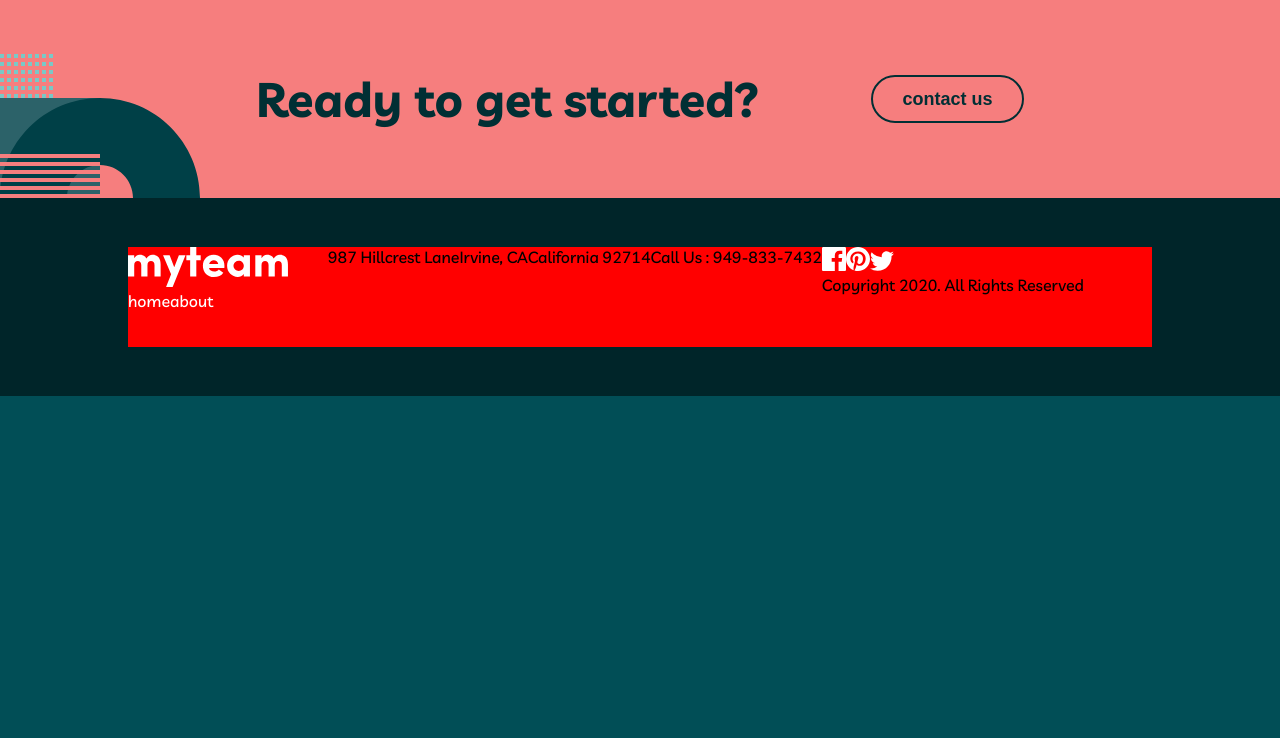
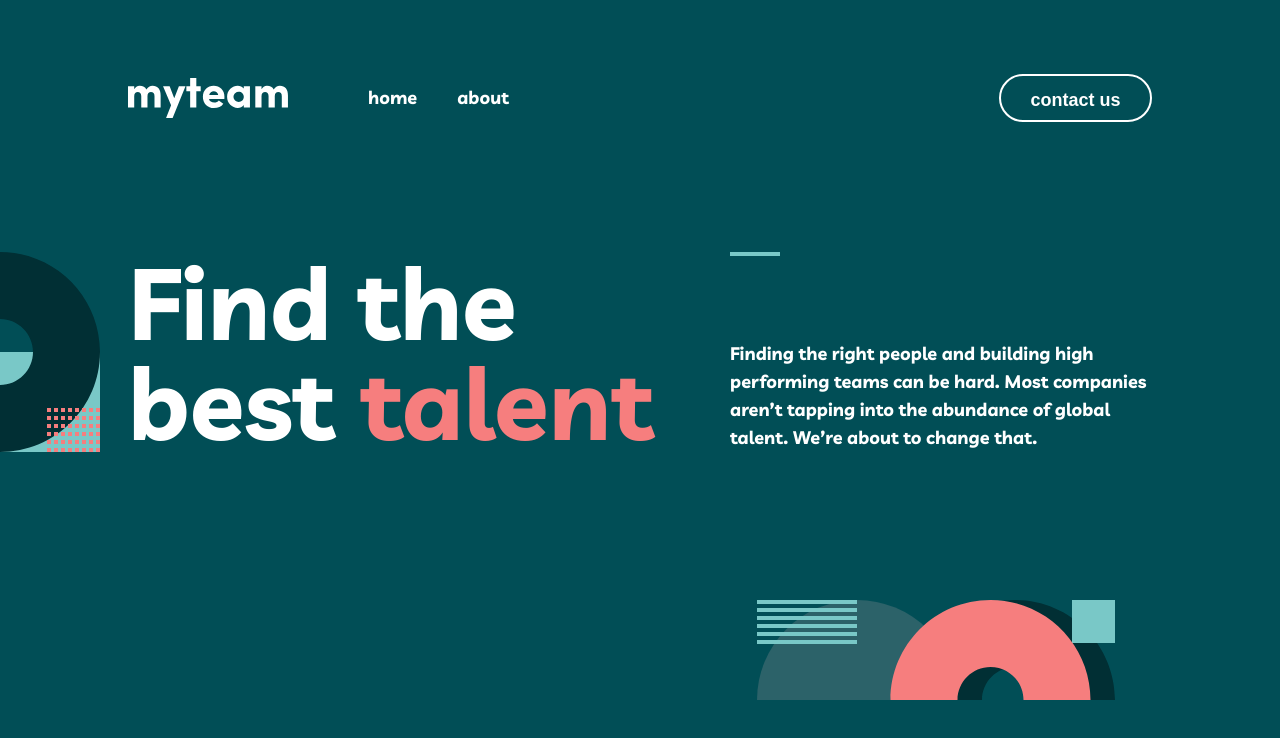
Before and after one commit to MichaelAffanyi/Trial, a React (Create React App) app: page / in a window 1280 px wide. Shown: the top 738 px of the page. Built offline with nearby package versions, Linux system fonts and the light colour scheme.

Commit message:
Add home

```diff
--- a/src/App.js
+++ b/src/App.js
@@ -1,12 +1,14 @@
 import './App.css';
-import Footer from './Components/Footer/Footer';
-// import Header from './Components/Header/Header';
+// import Footer from './Components/Footer/Footer';
+import Header from './Components/Header/Header';
+import Home from './pages/Home/Home';
 
 function App() {
   return (
     <div className="App">
-      {/* <Header /> */}
-      <Footer />
+      <Header />
+      <Home />
+      {/* <Footer /> */}
     </div>
   );
 }
--- a/src/Components/Footer/Footer.js
+++ b/src/Components/Footer/Footer.js
@@ -5,6 +5,12 @@ import {
     FooterTop,
     FooterBottom
 } from './FooterStyles'
+
+import {
+    facebook,
+    pinterest,
+    twitter
+} from '../SVGs'
 
 function Footer() {
   return (
@@ -18,6 +24,7 @@ function Footer() {
         </FooterTop>
         <FooterBottom>
             <div className='bottom_content'>
+                <div className='content'>
                     <div className='nav'>
                         <Logo src='./assets/logo.svg' />
                         <div className='nav_links'>
@@ -31,16 +38,14 @@ function Footer() {
                         <span>California 92714</span>
                         <span>Call Us : 949-833-7432</span>
                     </div>
+                </div>
                 <div className='footer'>
                     <div className='svg'>
-                        <img src='./assets/icon-facebook.svg' alt='' />
-                        <img src='./assets/icon-pinterest.svg' alt='' />
-                        <img src='./assets/icon-twitter.svg' alt='' />
+                        {facebook}
+                        {pinterest}
+                        {twitter}
                     </div>
                     <span>Copyright 2020. All Rights Reserved</span>
-                    {/* <div className='copyright'>
-
-                    </div> */}
                 </div>
             </div>
         </FooterBottom>
--- a/src/Components/Footer/FooterStyles.js
+++ b/src/Components/Footer/FooterStyles.js
@@ -14,14 +14,26 @@ export const FooterTop = styled.div`
     overflow: hidden;
 
     .top_content {
-        position: relative;
-        width: 60%;
+        display: flex;
+        justify-content: space-between;
+        width: 70%;
+        max-width: 1024px;
+
+        @media (max-width: 450px) {
+            text-align: center;
+            flex-direction: column;
+            height: 136px;
+        }
     }
 
     img {
             position: absolute;
             left: 0;
             bottom: 0;
+
+            @media (max-width: 950px) {
+                bottom: -20px;
+            }
         }
 
     span {
@@ -29,11 +41,14 @@ export const FooterTop = styled.div`
         font-size: 48px;
         line-height: 48px;
         color: #012F34;
+
+        @media (max-width: 950px) {
+            font-size: 32px;
+            line-height: 32px;
+        }
     }
 
     button {
-        position: absolute;
-        right: 0;
         background: transparent;
         width: 153px;
         height: 48px;
@@ -50,6 +65,14 @@ export const FooterTop = styled.div`
             background-color: #012F34;
             color: #fff;
         }
+
+        @media (max-width: 450px) {
+            margin: 0 auto;
+        }
+    }
+
+    @media (max-width: 450px) {
+        height: 302px;
     }
 `
 export const FooterBottom = styled.div`
@@ -63,12 +86,140 @@ export const FooterBottom = styled.div`
         width: 80%;
         height: 100px;
         display: flex;
-        /* align-items: center;
-        justify-content: center; */
-        background: red;
+        align-items: center;
+        justify-content: space-between;
+
+        .content {
+            width: 100%;
+            max-width: 730px;
+            height: 100%;
+            display: flex;
+            align-items: center;
+            justify-content: space-between;
+
+            @media (max-width: 950px) {
+                height: 102px;
+            }
+
+            @media (max-width: 450px) {
+                flex-direction: column;
+                height: 70%;
+            }
+        }
+
+        @media (max-width: 950px) {
+            flex-direction: column;
+            width: 90%;
+            height: 159px;
+        }
+
+        @media (max-width: 450px) {
+            height: 302px;
+        }
     }
 
     .nav {
         color: #fff;
+        height: 100%;
+        display: flex;
+        flex-direction: column;
+        justify-content: space-between;
+
+        .nav_links {
+            display: flex;
+            gap: 40px;
+            cursor: pointer;
+
+            span:hover {
+                color: #F67E7E;
+            }
+
+            @media (max-width: 950px) {
+                gap: 24px;
+            }
+        }
+
+        @media (max-width: 950px) {
+            width: 107px;
+        }
+
+        @media (max-width: 450px) {
+            justify-content: unset;
+            gap: 24px;
+        }
     }
+
+    .address {
+        width: 445px;
+        height: 100%;
+        display: flex;
+        flex-direction: column;
+        justify-content: space-between;
+        font-size: 15px;
+        line-height: 25px;
+        color: #FFFFFF;
+        mix-blend-mode: normal;
+        opacity: 0.6;
+
+        @media (max-width: 950px) {
+            width: unset;
+            text-align: right;
+        }
+
+        @media (max-width: 450px) {
+            text-align: center;
+        }
+    }
+
+    .footer {
+        height: 100%;
+        display: flex;
+        flex-direction: column;
+        justify-content: space-between;
+
+        span {
+            color: #FFFFFF;
+            mix-blend-mode: normal;
+            opacity: 0.6;
+        }
+
+        .svg {
+            display: flex;
+            justify-content: space-between;
+            width: 104px;
+            margin-left: auto;
+            cursor: pointer;
+
+            svg:hover path {
+               fill: #F67E7E;
+            }
+
+            @media (max-width: 950px) {
+                margin-left: unset;
+            }
+
+        }
+
+        @media (max-width: 950px) {
+            width: 100%;
+            height: 25px;
+            flex-direction: row;
+            align-items: center;
+        }
+
+        @media (max-width: 450px) {
+            flex-direction: column;
+            gap: 16px;
+            font-size: 15px;
+        }
+    }
+
+    @media (max-width: 950px) {
+        height: 271px;
+    }
+
+    @media (max-width: 450px) {
+        height: 432px;
+    }
+
 `
--- a/src/Components/Header/HeaderStyles.js
+++ b/src/Components/Header/HeaderStyles.js
@@ -67,8 +67,11 @@ export const Logo = styled.img`
     margin-right: 40px;
     cursor: pointer;
 
-    @media (max-width: 450px) {
-            width: 128px;
+    @media (max-width: 950px) {
             margin-right: unset;
         }
+
+    /* @media (max-width: 450px) {
+            width: 128px;
+        } */
 `
--- /dev/null
+++ b/src/Components/SVGs.js
@@ -0,0 +1,7 @@
+    export const facebook = <svg xmlns="http://www.w3.org/2000/svg" width="24" height="24"><path fill="#FFF" d="M22.675 0H1.325C.593 0 0 .593 0 1.325v21.351C0 23.407.593 24 1.325 24H12.82v-9.294H9.692v-3.622h3.128V8.413c0-3.1 1.893-4.788 4.659-4.788 1.325 0 2.463.099 2.795.143v3.24l-1.918.001c-1.504 0-1.795.715-1.795 1.763v2.313h3.587l-.467 3.622h-3.12V24h6.116c.73 0 1.323-.593 1.323-1.325V1.325C24 .593 23.407 0 22.675 0z"/></svg>
+
+    export const pinterest = <svg xmlns="http://www.w3.org/2000/svg" width="24" height="24"><path fill="#FFF" d="M12 0C5.373 0 0 5.372 0 12c0 5.084 3.163 9.426 7.627 11.174-.105-.949-.2-2.405.042-3.441.218-.937 1.407-5.965 1.407-5.965s-.359-.719-.359-1.782c0-1.668.967-2.914 2.171-2.914 1.023 0 1.518.769 1.518 1.69 0 1.029-.655 2.568-.994 3.995-.283 1.194.599 2.169 1.777 2.169 2.133 0 3.772-2.249 3.772-5.495 0-2.873-2.064-4.882-5.012-4.882-3.414 0-5.418 2.561-5.418 5.207 0 1.031.397 2.138.893 2.738a.36.36 0 01.083.345l-.333 1.36c-.053.22-.174.267-.402.161-1.499-.698-2.436-2.889-2.436-4.649 0-3.785 2.75-7.262 7.929-7.262 4.163 0 7.398 2.967 7.398 6.931 0 4.136-2.607 7.464-6.227 7.464-1.216 0-2.359-.631-2.75-1.378l-.748 2.853c-.271 1.043-1.002 2.35-1.492 3.146C9.57 23.812 10.763 24 12 24c6.627 0 12-5.373 12-12 0-6.628-5.373-12-12-12z"/></svg>
+
+    export const twitter = <svg xmlns="http://www.w3.org/2000/svg" width="24" height="20"><path fill="#FFF" d="M24 2.557a9.83 9.83 0 01-2.828.775A4.932 4.932 0 0023.337.608a9.864 9.864 0 01-3.127 1.195A4.916 4.916 0 0016.616.248c-3.179 0-5.515 2.966-4.797 6.045A13.978 13.978 0 011.671 1.149a4.93 4.93 0 001.523 6.574 4.903 4.903 0 01-2.229-.616c-.054 2.281 1.581 4.415 3.949 4.89a4.935 4.935 0 01-2.224.084 4.928 4.928 0 004.6 3.419A9.9 9.9 0 010 17.54a13.94 13.94 0 007.548 2.212c9.142 0 14.307-7.721 13.995-14.646A10.025 10.025 0 0024 2.557z"/></svg>
+
+    // export const home1 = <svg xmlns="http://www.w3.org/2000/svg" width="200" height="200"><g fill="none" fill-rule="evenodd"><path fill="#79C8C7" d="M100 200h100V100H100z"/><path fill="#012F34" d="M100 0C44.772 0 0 44.772 0 100s44.772 100 100 100 100-44.772 100-100S155.228 0 100 0zm0 67c18.225 0 33 14.775 33 33s-14.775 33-33 33-33-14.775-33-33 14.775-33 33-33z"/><path fill="#F67E7E" d="M196 196v4h4v-4h-4zm-7 0v4h4v-4h-4zm-7 0v4h4v-4h-4zm-7 0v4h4v-4h-4zm-7 0v4h4v-4h-4zm-7 0v4h4v-4h-4zm-7 0v4h4v-4h-4zm-7 0v4h4v-4h-4zm49-8v4h4v-4h-4zm-7 0v4h4v-4h-4zm-7 0v4h4v-4h-4zm-7 0v4h4v-4h-4zm-7 0v4h4v-4h-4zm-7 0v4h4v-4h-4zm-7 0v4h4v-4h-4zm-7 0v4h4v-4h-4zm49-8v4h4v-4h-4zm-7 0v4h4v-4h-4zm-7 0v4h4v-4h-4zm-7 0v4h4v-4h-4zm-7 0v4h4v-4h-4zm-7 0v4h4v-4h-4zm-7 0v4h4v-4h-4zm-7 0v4h4v-4h-4zm35-8v4h4v-4h-4zm-14 0v4h4v-4h-4zm7 0v4h4v-4h-4zm-21 0v4h4v-4h-4zm7 0v4h4v-4h-4zm35 0v4h4v-4h-4zm-7 0v4h4v-4h-4zm-42 0v4h4v-4h-4zm49-8v4h4v-4h-4zm-7 0v4h4v-4h-4zm-7 0v4h4v-4h-4zm-7 0v4h4v-4h-4zm-7 0v4h4v-4h-4zm-7 0v4h4v-4h-4zm-7 0v4h4v-4h-4zm-7 0v4h4v-4h-4zm49-8v4h4v-4h-4zm-7 0v4h4v-4h-4zm-7 0v4h4v-4h-4zm-7 0v4h4v-4h-4zm-7 0v4h4v-4h-4zm-7 0v4h4v-4h-4zm-7 0v4h4v-4h-4zm-7 0v4h4v-4h-4z"/></g></svg>
--- /dev/null
+++ b/src/pages/Home/Home.js
@@ -0,0 +1,29 @@
+import React from 'react'
+import {
+    Container,
+    Content
+} from './HomeStyles'
+
+function Home() {
+  return (
+    <div>
+       <Container>
+        <img src='./assets/bg-pattern-home-1.svg' className='bg_1' alt='' />
+        <Content>
+            <div className='title'>
+                <span>Find the <br/> best <span className='special'>talent</span></span>
+            </div>
+            <div className='article'>
+                <div className='line'></div>
+                <div className='content'>
+                    <span>Finding the right people and building high performing teams can be hard. Most companies aren’t tapping into the abundance of global talent. We’re about to change that.</span>
+                </div>
+            </div>
+        </Content>
+        <img src='./assets/bg-pattern-home-2.svg' className='bg_2' alt='' />
+       </Container>
+    </div>
+  )
+}
+
+export default Home
--- /dev/null
+++ b/src/pages/Home/HomeStyles.js
@@ -0,0 +1,117 @@
+import styled from "styled-components";
+
+export const Container = styled.div`
+    position: relative;
+    width: 100%;
+    height: 448px;
+    display: flex;
+    justify-content: center;
+
+    .bg_1 {
+        position: absolute;
+        left: -100px;
+
+        @media (max-width: 950px) {
+            display: none;
+        }
+    }
+    .bg_2 {
+        position: absolute;
+        bottom: 0;
+        right: 165px;
+
+        @media (max-width: 950px) {
+            left: 0;
+            right: 0;
+            margin: 0 auto;
+        }
+    }
+`
+export const Content = styled.div`
+    width: 80%;
+    max-width: 1110px;
+    height: 200px;
+    display: flex;
+    align-items: center;
+    justify-content: space-between;
+
+    .title {
+        width: 635px;
+        height: 100%;
+        /* background-color: red; */
+        font-style: normal;
+        font-weight: 700;
+        font-size: 100px;
+        line-height: 100px;
+        color: #FFFFFF;
+
+        .special {
+            color: #F67E7E;
+        }
+
+        @media (max-width: 950px) {
+            width: 100%;
+            font-size: 64px;
+            line-height: 56px;
+            text-align: center;
+        }
+
+        @media (max-width: 450px) {
+            font-size: 40px;
+            line-height: 40px;
+        }
+    }
+
+    .article {
+        width: 445px;
+        height: 100%;
+        /* background-color: green; */
+        display: flex;
+        flex-direction: column;
+        justify-content: space-between;
+
+        .line {
+            width: 50px;
+            height: 4px;
+            background-color: #79C8C7;
+
+            @media (max-width: 950px) {
+                display: none;
+            }
+        }
+
+        .content {
+            width: 100%;
+            height: 112px;
+            /* font-style: normal; */
+            font-weight: 600;
+            font-size: 18px;
+            line-height: 28px;
+            color: #FFFFFF;
+
+            @media (max-width: 950px) {
+                font-size: 15px;
+                line-height: 28px;
+                text-align: center;
+            }
+
+            @media (max-width: 450px) {
+                font-size: 15px;
+                line-height: 28px;
+            }
+        }
+
+        @media (max-width: 950px) {
+            width: 487px;
+        }
+
+        @media (max-width: 450px) {
+            width: 100%;
+        }
+    }
+
+    @media (max-width: 950px) {
+        height: 290px;
+       flex-direction: column;
+    }
+`
```
Lines whose indentation alone changed are shown as unchanged.
